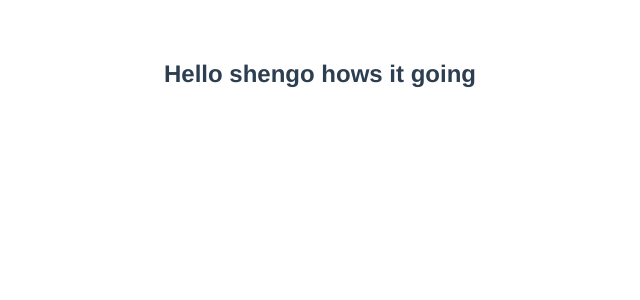
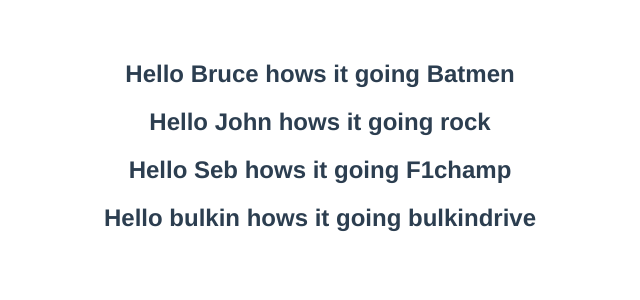
Before and after one commit to shengo333/vue-components, a Vue app: page / in a window 1280 px wide. Shown: the top 300 px of the page, without its empty margins (320-960 px from the left). Built offline with nearby package versions, Linux system fonts and the light colour scheme.

Commit message:
some vue

```diff
--- a/src/App.vue
+++ b/src/App.vue
@@ -1,5 +1,8 @@
 <template>
-<greet />
+<greet name="Bruce" heroName="Batmen"/>
+<greet name="John" heroName="rock"/>
+<greet name="Seb" heroName="F1champ"/>
+<greet :name="name" :heroName="channel"/>
 </template>
 
 <script>
@@ -9,7 +12,13 @@ import greet from './components/Greet.vue'
 export default {
   name: 'App',
   components: {
-    greet
+    greet,
+  },
+  data(){
+    return {
+    name: 'bulkin',
+    channel: 'bulkindrive'
+    }
   }
 }
 </script>
--- a/src/components/Greet.vue
+++ b/src/components/Greet.vue
@@ -1,10 +1,11 @@
 <template>
-    <h2>Hello shengo hows it going</h2>
+    <h2>Hello {{name}} hows it going {{heroName}}</h2>
 </template>
 
 <script>
 export default {
-    name: "Greeeetiiiing"
+    name: "Greeeetiiiing",
+    props: ['name', 'heroName']
 }
 </script>
 
```
